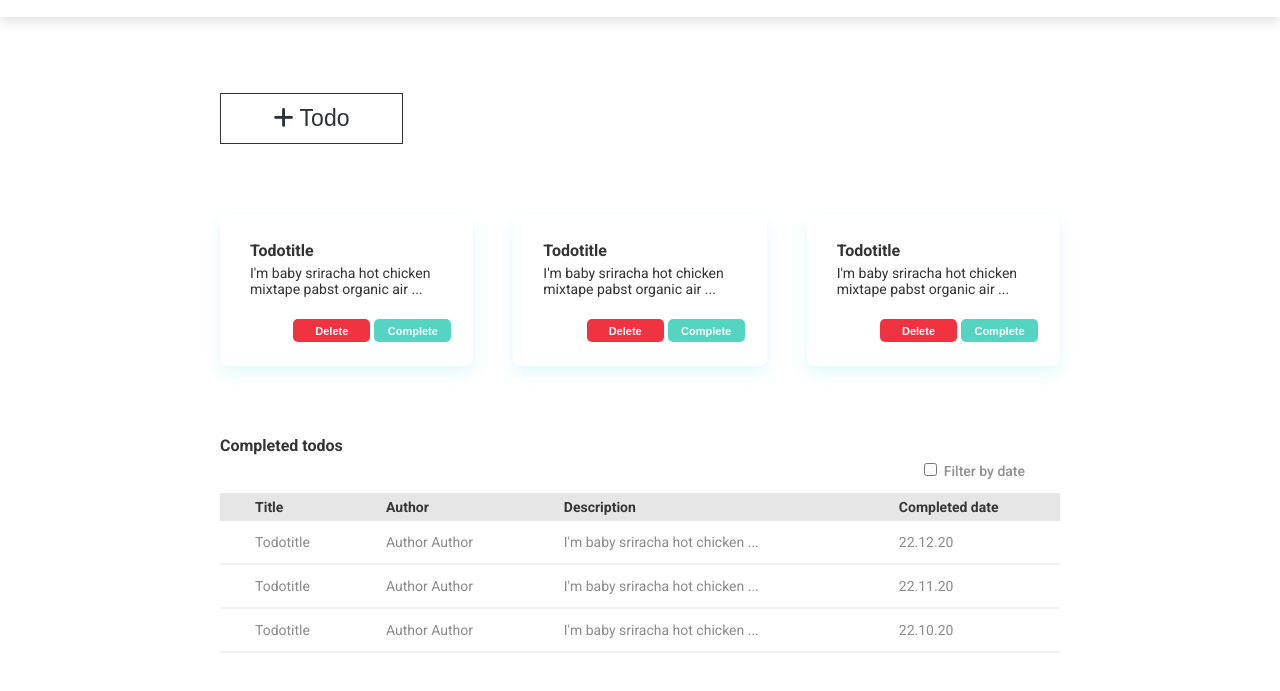
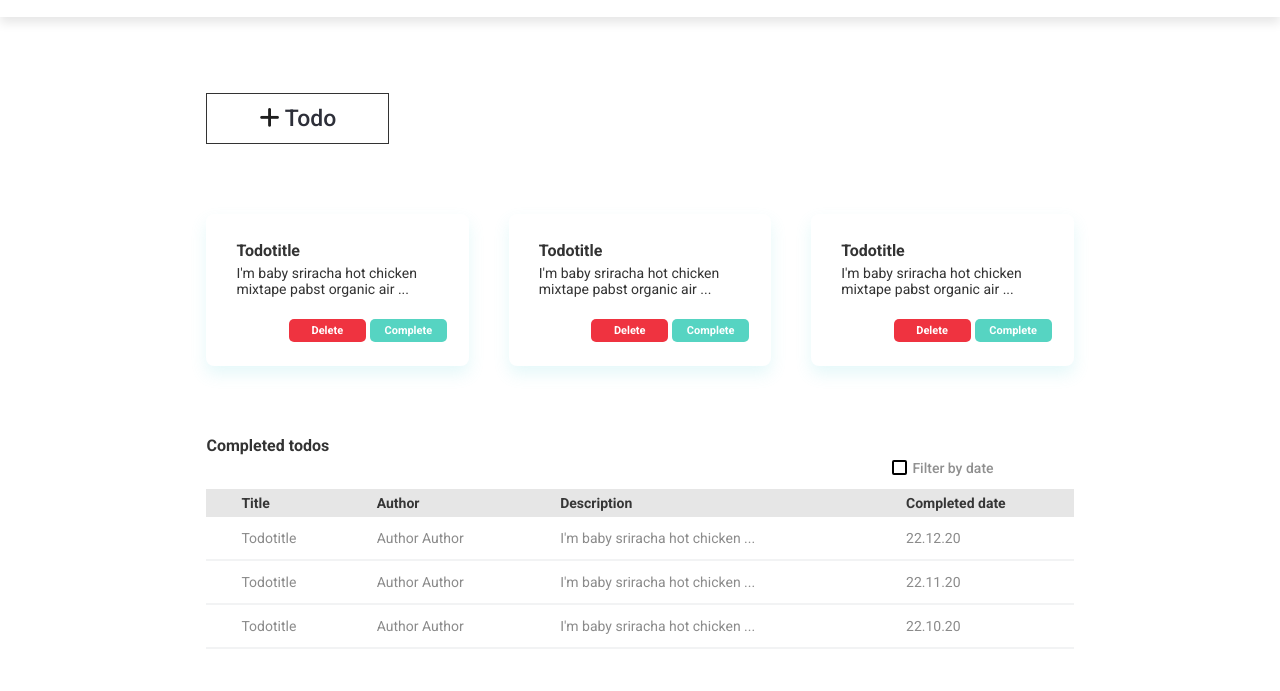
Before and after one commit to Aricin86/Leksjon-2, a plain HTML site: page Todo/index.html in a window 1280 px wide. Shown: the part 47-738 px from the top of the page. Drawn offline with Linux system fonts and the light colour scheme.

Commit message:
Updated the HTML- and CSS-files. Design done. JavaScript next.

```diff
--- a/Todo/css/style.css
+++ b/Todo/css/style.css
@@ -1,21 +1,30 @@
 /*************/
 /** GENERAL **/
 /*************/
-html {
+* {
     box-sizing: border-box;
     font-family: 'Roboto', sans-serif;
-}
-
-*, *:before, *:after {
-    box-sizing: inherit;
 }
 
 body {
     margin: 0;
     padding: 0;
     display: grid;
-    grid-template-columns: 220px auto 220px;
+    grid-template-columns: 1fr 4.2fr 1fr;
     grid-template-rows: 63px auto;
+}
+
+section,
+article {
+    margin: 0;
+    padding: 0;
+}
+
+h3 {
+    margin: 0;
+    font-weight: 700;
+    font-size: 16px;
+    color: #333;
 }
 
 /************/
@@ -65,9 +74,7 @@ main {
 #card-section {
     margin: 70px 0 0 0;
     grid-row: 2 / 3;
-    display: grid;
-    grid-template-columns: repeat(1fr, 3);
-    column-gap: 40px;
+    display: flex;
 }
 
 #table-section {
@@ -86,6 +93,10 @@ main {
     background-color: #FFF;
 }
 
+#btn-add-todo i {
+    color: #1F1F1F;
+}
+
 #btn-add-todo:hover {
     border: 1px solid #333;
     border-radius: 0;
@@ -94,16 +105,8 @@ main {
 
 
 /** CARDS **/
-#todo-card-1 {
-    grid-column: 1 / 2;
-}
-
-#todo-card-2 {
-    grid-column: 2 / 3;
-}
-
-#todo-card-3 {
-    grid-column: 3 / 4;
+.todo-card + .todo-card {
+    margin-left: 40px;
 }
 
 .todo-card {
@@ -117,10 +120,6 @@ main {
 }
 
 .todo-card h3 {
-    margin: 0;
-    font-weight: 700;
-    font-size: 16px;
-    color: #333;
     grid-column: 1 / 3;
     grid-row: 1 / 2;
 }
@@ -151,9 +150,17 @@ main {
     grid-column: 1 / 2;
 }
 
+.btn-delete:hover {
+    opacity: 0.7;
+}
+
 .btn-complete {
     background-color: #56D4C2;
     grid-column: 2 / 3s;
+}
+
+.btn-complete:hover {
+    opacity: 0.7;
 }
 
 
@@ -164,24 +171,80 @@ main {
 }
 
 #table-section h3 {
-    margin: 0;
-    font-weight: 700;
-    font-size: 16px;
-    color: #333;
     grid-row: 1 / 2;
 }
 
-#filter-checkbox {
-    margin: 5px 35px 13px 0;
+/* Checkmark */
+.filter-checkbox {
+    margin: 5px 80px 13px 0;
     grid-row: 2 / 3;
     justify-self: right;
-}
 
-#table-section label {
+    display: block;
+    position: relative;
+    padding-left: 20px;
+    -webkit-user-select: none;
+    -moz-user-select: none;
+    -ms-user-select: none;
+    user-select: none;
+
     font-weight: 500;
     font-size: 14px;
     color: #909090;
 }
+
+/* Hide the browser's default checkbox - Code from w3schools.com */
+.filter-checkbox input {
+    position: absolute;
+    opacity: 0;
+    height: 0;
+    width: 0;
+}
+
+/* Create a custom checkbox - Code from w3schools.com, but with some changes */
+.checkmark {
+    position: absolute;
+    top: 0;
+    left: 0;
+    height: 15px;
+    width: 15px;
+    border: 2px solid #000;
+    border-radius: 2px;
+    cursor: pointer;
+}
+
+/* Create the checkmark/indicator (hidden when not checked) - Code from w3schools.com */
+.checkmark:after {
+    content: "";
+    position: absolute;
+    display: none;
+}
+
+/* Show the checkmark when checked - Code from w3schools.com */
+.filter-checkbox input:checked ~ .checkmark:after {
+    display: block;
+}
+
+.filter-checkbox input:checked ~ .checkmark {
+    border: 2px solid #56D4C2;
+}
+
+/* Style the checkmark/indicator - Code from w3schools.com */
+.filter-checkbox .checkmark:after {
+    left: 5px;
+    top: -5px;
+    width: 5px;
+    height: 12px;
+    border: solid #56D4C2;
+    border-width: 0 2px 2px 0;
+    box-shadow:
+        inset 0 4px 0 0 #FFF,
+        2px 0 1px 0 #FFF;
+    -webkit-transform: rotate(45deg);
+    -ms-transform: rotate(45deg);
+    transform: rotate(45deg);
+}
+/* End Checkmark */
 
 #todo-table {
     border-collapse: collapse;
--- a/Todo/index.html
+++ b/Todo/index.html
@@ -10,8 +10,10 @@
 
         <title>Leksjon 2 - Todo</title>
 
+        <!-- Free fonts because I don't take time to make my own -->
         <script src="https://kit.fontawesome.com/3dd4205412.js" crossorigin="anonymous"></script>
 
+        <!-- The font used in the design sketch cost money, so I changed it to this free font instead -->
         <link rel="stylesheet" href="https://fonts.googleapis.com/css2?family=Roboto:wght@400;500;700;900&display=swap">
         <link rel="stylesheet" media="screen" href="css/style.css">
     </head>
@@ -26,29 +28,34 @@
             <section id="add-section">
                 <button id="btn-add-todo"><i class="fas fa-plus"></i> Todo</button>
             </section>
+
             <section id="card-section">
                 <article id="todo-card-1" class="todo-card">
                     <h3>Todotitle</h3>
                     <p>I'm baby sriracha hot chicken mixtape pabst organic air ...</p>
-                    <button type="button" class="btn-delete">Delete</button><button type="button" class="btn-complete">Complete</button>
+                    <button type="button" class="btn-delete">Delete</button>
+                    <button type="button" class="btn-complete">Complete</button>
                 </article>
                 <article id="todo-card-2" class="todo-card">
                     <h3>Todotitle</h3>
                     <p>I'm baby sriracha hot chicken mixtape pabst organic air ...</p>
-                    <button type="button" class="btn-delete">Delete</button><button type="button" class="btn-complete">Complete</button>
+                    <button type="button" class="btn-delete">Delete</button>
+                    <button type="button" class="btn-complete">Complete</button>
                 </article>
                 <article id="todo-card-3" class="todo-card">
                     <h3>Todotitle</h3>
                     <p>I'm baby sriracha hot chicken mixtape pabst organic air ...</p>
-                    <button type="button" class="btn-delete">Delete</button><button type="button" class="btn-complete">Complete</button>
+                    <button type="button" class="btn-delete">Delete</button>
+                    <button type="button" class="btn-complete">Complete</button>
                 </article>
             </section>
+
             <section id="table-section">
                 <h3>Completed todos</h3>
-                <div id="filter-checkbox">
-                    <input type="checkbox" id="filter-by-date" name="filterbydate" value="Filter">
-                    <label for="filterbydate">Filter by date</label>
-                </div>
+                <label class="filter-checkbox">Filter by date
+                    <input type="checkbox">
+                    <span class="checkmark"></span>
+                </label>
                 <table id="todo-table">
                     <tr id="tbl-header">
                         <th>Title</th>
```
